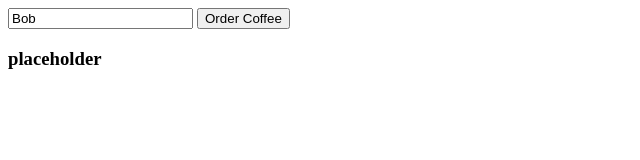
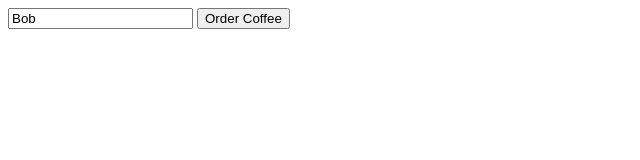
Before and after one commit to a-nguyen-kangan/coffeeOrder, a SvelteKit app: page / in a window 1280 px wide. Shown: the top 160 px of the page, without its empty margins (0-640 px from the left). Built offline with nearby package versions, Linux system fonts and the light colour scheme.

Commit message:
OrderResult working

```diff
--- a/src/routes/OrderResult.svelte
+++ b/src/routes/OrderResult.svelte
@@ -1,4 +1,4 @@
 <script>
-	let order = 'placeholder'
+	export let order = 'placeholder'
 </script>
 <h3>{order}</h3>
```
